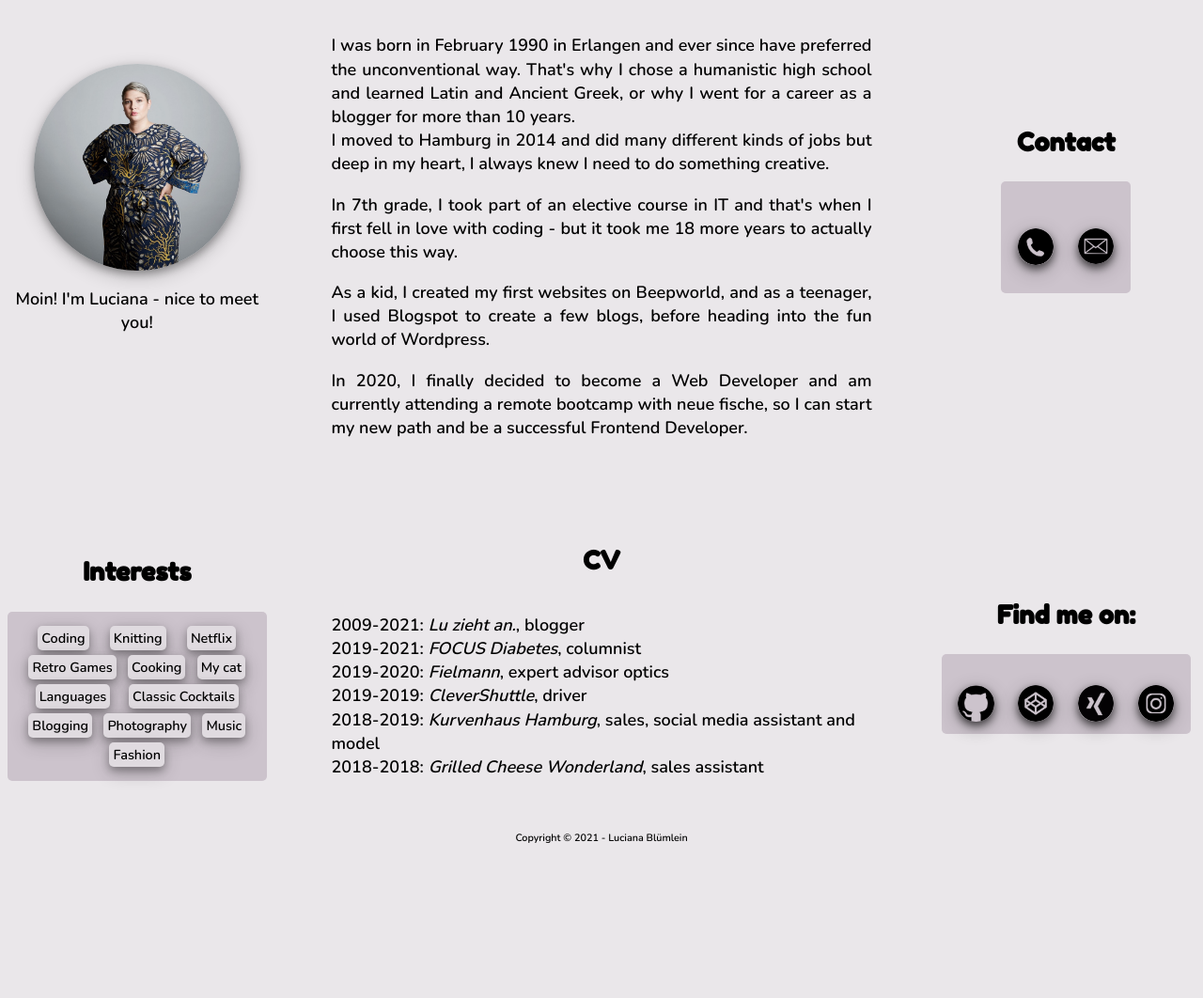
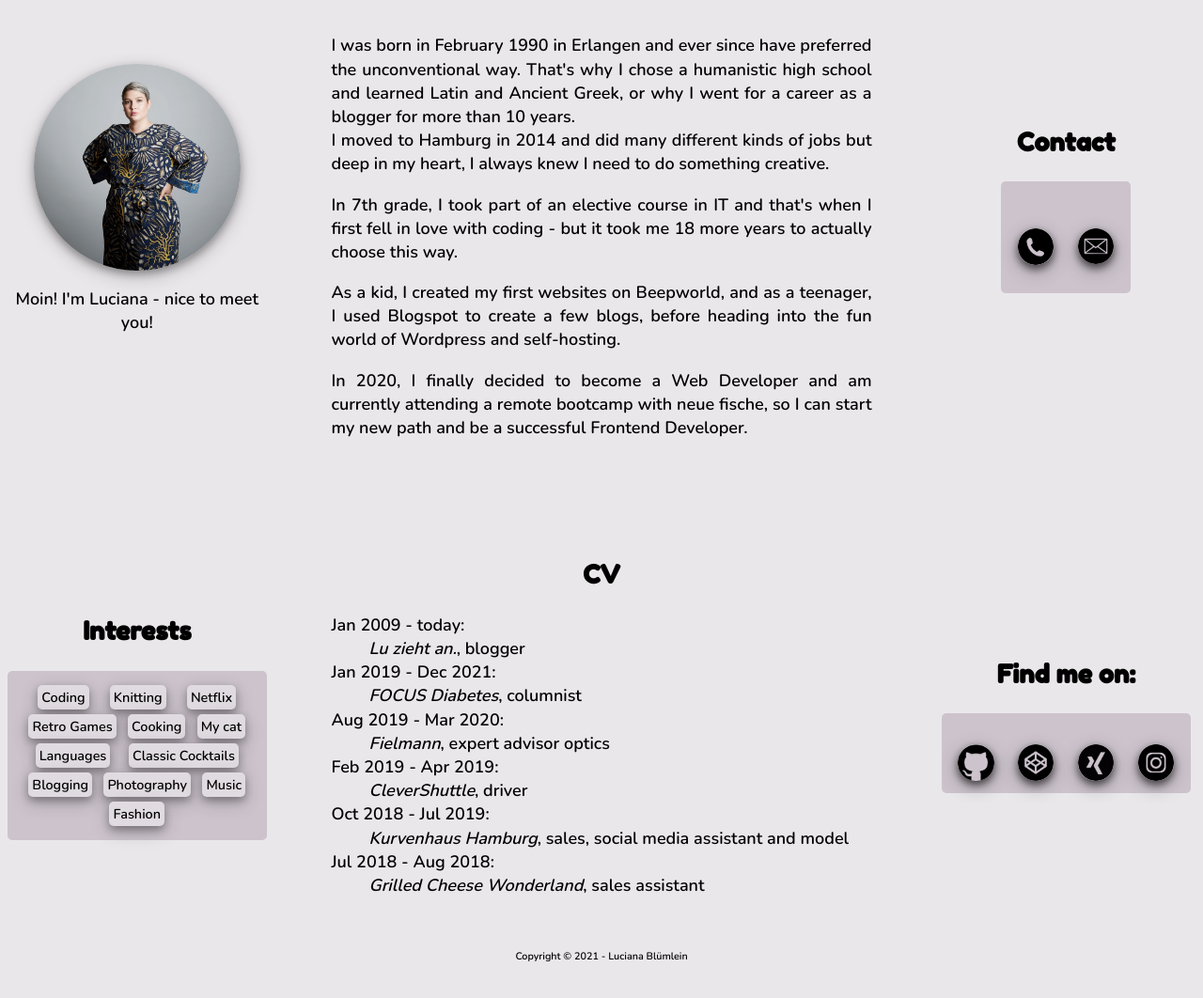
Before and after one commit to luziehtan/personal-website, a plain HTML site: page index.html in a window 1280 px wide. Shown: the part 230-1292 px from the top of the page at 94% size. Before the commit the page ends 1169 px from the top, so only its background shows below. Drawn offline with nearby package versions, Linux system fonts and the light colour scheme.

Commit message:
Change cv structure

```diff
--- a/index.html
+++ b/index.html
@@ -94,22 +94,22 @@
           That's why I chose a humanistic high school and learned Latin and Ancient Greek, or why I went for a career as a blogger for more than 10 years.<br>
           I moved to Hamburg in 2014 and did many different kinds of jobs but deep in my heart, I always knew I need to do something creative.</p>
           <p>In 7th grade, I took part of an elective course in IT and that's when I first fell in love with coding - but it took me 18 more years to actually choose this way.</p>
-          <p>As a kid, I created my first websites on Beepworld, and as a teenager, I used Blogspot to create a few blogs, before heading into the fun world of Wordpress.</p>
+          <p>As a kid, I created my first websites on Beepworld, and as a teenager, I used Blogspot to create a few blogs, before heading into the fun world of Wordpress and self-hosting.</p>
           <p>In 2020, I finally decided to become a Web Developer and am currently attending a remote bootcamp with neue fische, so I can start my new path
           and be a successful Frontend Developer.
         </p>
         </div>
       </section>
       <section class="f">
+   <dl class="cv">
         <h2 id="cv">CV</h2>
-        <ul class="cv">
-          <li>2009-2021: <em>Lu zieht an.</em>, blogger</li>
-          <li>2019-2021: <em>FOCUS Diabetes</em>, columnist</li>
-          <li>2019-2020: <em>Fielmann</em>, expert advisor optics</li>
-          <li>2019-2019: <em>CleverShuttle</em>, driver</li>
-          <li>2018-2019: <em>Kurvenhaus Hamburg</em>, sales, social media assistant and model</li>
-          <li>2018-2018: <em>Grilled Cheese Wonderland</em>, sales assistant</li>
-        </ul>
+          <dt>Jan 2009 - today:</dt><dd><em>Lu zieht an.</em>, blogger</dd>
+          <dt>Jan 2019 - Dec 2021:</dt><dd><em>FOCUS Diabetes</em>, columnist</dd>
+          <dt>Aug 2019 - Mar 2020:</dt><dd><em>Fielmann</em>, expert advisor optics</dd>
+          <dt>Feb 2019 - Apr 2019:</dt><dd><em>CleverShuttle</em>, driver</dd>
+          <dt>Oct 2018 - Jul 2019:</dt><dd><em>Kurvenhaus Hamburg</em>, sales, social media assistant and model</dd>
+          <dt>Jul 2018 - Aug 2018:</dt><dd><em>Grilled Cheese Wonderland</em>, sales assistant</dd>
+        </dl>
       </section>
     </main>
     <footer class="footer">Copyright © 2021 - Luciana Blümlein</footer>
```
